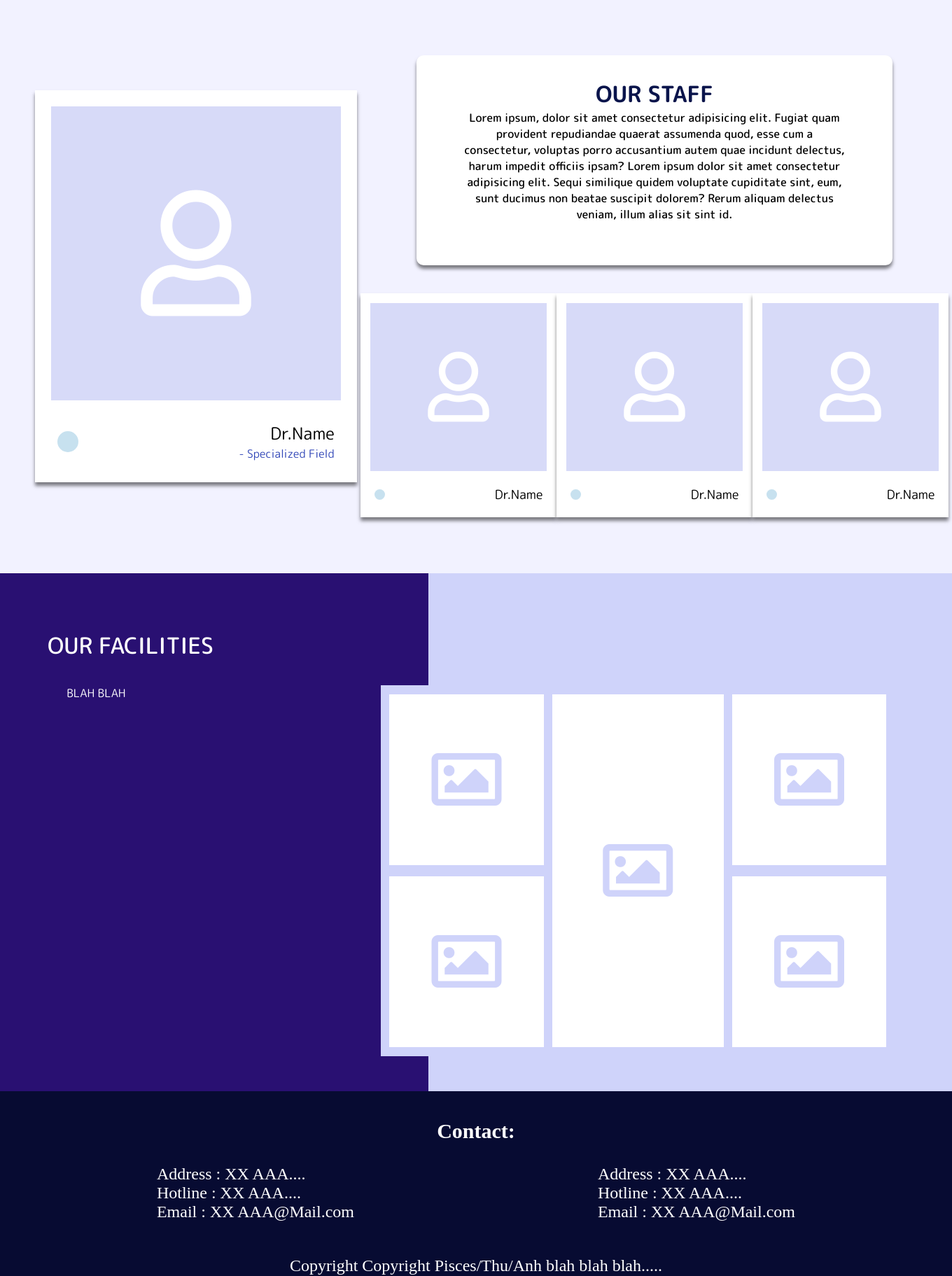
After one commit to Nqunhth/Web_HospitalManagement, a PHP site: page /About/aboutPage.html in a window 1360 px wide. The commit adds this page. Shown: the part 741-2564 px from the top of the page at 70% size. Run offline with PHP 8.4, Linux system fonts and the light colour scheme.

Commit message:
Update About page, fix -1

```diff
--- /dev/null
+++ b/About/aboutPage.html
@@ -0,0 +1,245 @@
+<!DOCTYPE html>
+<html>
+
+<head>
+    <meta charset="UTF-8">
+    <title>HealthCareManagement</title>
+    <link rel="stylesheet" href="../css/about.css">
+    <link rel="stylesheet" href="../icon/fontawesome-free-5.15.4-web/css/all.min.css">
+
+    <!--"Roboto" & "M PLUS Rounded 1c font" -->
+    <link rel="preconnect" href="https://fonts.googleapis.com">
+    <link rel="preconnect" href="https://fonts.gstatic.com" crossorigin>
+    <link href="https://fonts.googleapis.com/css2?family=M+PLUS+Rounded+1c:wght@100;300;400;500;700;800;900&family=Roboto:ital,wght@0,100;0,300;0,400;0,500;0,700;1,100;1,300;1,400;1,500;1,700&display=swap" rel="stylesheet">
+</head>
+
+<body>
+    <div class="about-page">
+        <div class="header__navbar">
+            <ul class="navbar--list">
+                <li class="navbar--item">
+                    <a href="/" class="navbar--item-link is-active-in-navbar">HOME</a>
+                </li>
+                <li class="navbar--item">
+                    <a href="" class="navbar--item-link">News</a>
+                </li>
+                <li class="navbar--item">
+                    <a href="../Doctor/patientCaring.html" class="navbar--item-link">Workspace</a>
+                </li>
+                <li class="navbar--item has-dropdown-menu">
+                    <a href="" class="navbar--item-link">About</a>
+                    <ul class="dropdown-menu">
+                        <li>
+                            <a href="">Our Hospital</a>
+                        </li>
+                        <li>
+                            <a href="">Our Staff</a>
+                        </li>
+                        <li>
+                            <a href=""> Our Facibilities</a>
+                        </li>
+                    </ul>
+                </li>
+                <li class="navbar--flex-spacer">
+                    <!-- Search Area -->
+                </li>
+                <li class="navbar--item">
+                    <a href="" class="navbar--item-link">LOGIN</a>
+                </li>
+            </ul>
+        </div>
+
+        <div class="body">
+            <div class="mini_nav">
+                <div class="mini_head">
+                    About
+                </div>
+                <div class="mini_card center">
+                    <ul class="opt_list center">
+                        <li class="index center">
+                            <button>
+                                <i class="fas fa-hospital icon"></i>
+                                Our Hospital
+                                <div class="current"></div>
+                            </button>
+                        </li>
+                        <li class="index center">
+                            <button>
+                                <i class="fas fa-user-md icon"></i>
+                                Our Staff
+                            </button>
+                        </li>
+                        <li class="index center">
+                            <button>
+                                <i class="fas fa-gem icon"></i>
+                                Our Facilities
+                            </button>
+                        </li>
+                    </ul>
+                </div>
+            </div>
+            <div class="content hospital">
+                <div class="photo">
+
+                </div>
+
+                <div class="p_card">
+                    <h1 class="h_title">OUR HOSPITAL</h1>
+                    <h2 class="h_slogan">Hospital Slogan</h2>
+                    <p class="h_content">
+                        Lorem ipsum, dolor sit amet consectetur adipisicing elit. Fugiat quam provident repudiandae quaerat assumenda quod, esse cum a consectetur, voluptas porro accusantium autem quae incidunt delectus, harum impedit officiis ipsam?
+                        Lorem ipsum dolor sit amet consectetur adipisicing elit. Sequi similique quidem voluptate cupiditate sint, eum, sunt ducimus non beatae suscipit dolorem? Rerum aliquam delectus veniam, illum alias sit sint id.
+                    </p>
+                </div>
+            </div>
+            <div class="content staff">
+                <div class="column center">
+                    <div class="doctor center">
+                        <div class="doc_photo center">
+                            <i class="far fa-user photo_icon"></i>
+                        </div>
+
+                        <div class="photo_foot center">
+                            <div class="circle"></div>
+
+                            <div class="doc_info">
+                                <p class="doc_name">Dr.Name</p>
+                                <p class="doc_field">- Specialized Field</p>
+                            </div>
+                        </div>
+
+                    </div>
+                </div>
+
+                <div class="column center take_remain_space">
+                    <div class="p_card center">
+                        <h1 class="d_title">OUR STAFF</h1>
+                        <p class="d_content">
+                            Lorem ipsum, dolor sit amet consectetur adipisicing elit. Fugiat quam provident repudiandae quaerat assumenda quod, esse cum a consectetur, voluptas porro accusantium autem quae incidunt delectus, harum impedit officiis ipsam?
+                            Lorem ipsum dolor sit amet consectetur adipisicing elit. Sequi similique quidem voluptate cupiditate sint, eum, sunt ducimus non beatae suscipit dolorem? Rerum aliquam delectus veniam, illum alias sit sint id.
+                        </p>
+                    </div>
+
+                    <ul class="doc_list">
+
+                        <li class="doctor center">
+                            <div class="doc_photo center">
+                                <i class="far fa-user photo_icon"></i>
+                            </div>
+
+                            <div class="photo_foot center">
+                                <div class="circle"></div>
+
+                                <div class="doc_info">
+                                    <p class="doc_name">Dr.Name</p>
+                                </div>
+                            </div>
+                        </li>
+                        <li class="doctor center">
+                            <div class="doc_photo center">
+                                <i class="far fa-user photo_icon"></i>
+                            </div>
+
+                            <div class="photo_foot center">
+                                <div class="circle"></div>
+
+                                <div class="doc_info">
+                                    <p class="doc_name">Dr.Name</p>
+                                </div>
+                            </div>
+                        </li>
+                        <li class="doctor center">
+                            <div class="doc_photo center">
+                                <i class="far fa-user photo_icon"></i>
+                            </div>
+
+                            <div class="photo_foot center">
+                                <div class="circle"></div>
+
+                                <div class="doc_info">
+                                    <p class="doc_name">Dr.Name</p>
+                                </div>
+                            </div>
+                        </li>
+
+                    </ul>
+                </div>
+            </div>
+            <div class="content facility">
+                <div class="fc_card">
+                    <h1 class="fc_title">OUR FACILITIES</h1>
+                    <p class="fc_content">
+                        BLAH BLAH
+                    </p>
+                </div>
+
+                <ul class="photo_list center">
+                    <li class="contain center">
+                        <div class="photo center">
+                            <i class="far fa-image photo_icon"></i>
+                        </div>
+                        <div class="photo center">
+                            <i class="far fa-image photo_icon"></i>
+                        </div>
+                    </li>
+                    <li class="contain center take_remain_space">
+                        <div class="photo whole center">
+                            <i class="far fa-image photo_icon"></i>
+                        </div>
+                    </li>
+                    <li class="contain center">
+                        <div class="photo center">
+                            <i class="far fa-image photo_icon"></i>
+                        </div>
+                        <div class="photo center">
+                            <i class="far fa-image photo_icon"></i>
+                        </div>
+                    </li>
+                </ul>
+            </div>
+        </div>
+
+        <div class="footer__content">
+            <div class="content-title">
+                <p>Contact:</p>
+            </div>
+            <div class="content-main">
+                <div class="main-column">
+                    <div class="column-content">
+                        <ul class="column-link-list">
+                            <li class="column-link-list-item">
+                                <p>Address : XX AAA....</p>
+                            </li>
+                            <li class="column-link-list-item">
+                                <p>Hotline : XX AAA....</p>
+                            </li>
+                            <li class="column-link-list-item">
+                                <p>Email : XX AAA@Mail.com</p>
+                            </li>
+                        </ul>
+                    </div>
+
+                </div>
+                <div class="main-column">
+                    <ul class="column-link-list">
+                        <li class="column-link-list-item">
+                            <p>Address : XX AAA....</p>
+                        </li>
+                        <li class="column-link-list-item">
+                            <p>Hotline : XX AAA....</p>
+                        </li>
+                        <li class="column-link-list-item">
+                            <p>Email : XX AAA@Mail.com</p>
+                        </li>
+                    </ul>
+                </div>
+            </div>
+            <div class="content-conclude">
+                <p>Copyright Copyright Pisces/Thu/Anh blah blah blah.....</p>
+                <p>More Thing Is Needed</p>
+            </div>
+        </div>
+    </div>
+</body>
+
+</html>
--- /dev/null
+++ b/css/about.css
@@ -0,0 +1,431 @@
+/* Reset CSS*/
+*{
+    padding: 0;
+    margin: 0;
+    box-sizing: border-box;
+    position: relative;
+}
+/* Hàng xài chung chung  */
+.center{
+    /* only for flex display */
+    display: flex;
+    align-items: center;
+    justify-content: center;
+}
+.take_remain_space{
+    flex: 1!important;
+    margin: 0!important;
+
+}
+
+
+/* Navbar Start */
+.header__navbar{
+    position: fixed;
+    top: 0px;
+    width: 100%;
+    height: 60px;
+    background-color: #5D5FEF;
+    box-shadow: rgba(0, 0, 0, 0.5) 0px 5px 5px;
+    z-index: 9999;
+}
+.navbar--list{
+    height: 60px;
+    list-style: none;
+    display: flex;
+    margin: 0 90px;
+}
+.navbar--item-link{
+    display: flex;
+    text-decoration: none;
+    align-items: center;
+    justify-content: center;
+}
+.navbar--item-link{
+    width: 160px;
+    height: 60px;
+    line-height: 60px;
+    padding: 0 1em;
+    position: relative;
+    color: white;
+    font-size: 24px;
+    font-weight: 700; /* Same as Bold */
+}
+.navbar--flex-spacer{
+    flex-grow: 1;
+}
+/*Current selected page*/
+.is-active-in-navbar{
+    background-color: #7C88F5;
+}
+.is-active-in-menu{
+    border-radius: 20px;
+    background-color:#D1E7F3;
+    font-weight: 700;
+}
+/*main__content navbar navbar_dropdown*/
+.has-dropdown-menu{
+    position: relative;
+}
+.dropdown-menu{
+    display: none;
+    width: auto;
+    position: absolute;
+    top: 100%;
+    left: 0;
+    background: #7C88F5;
+    list-style: none;
+}
+.dropdown-menu a{
+    white-space: nowrap;
+    text-decoration: none;
+    display: flex;
+    flex-direction: column;
+    align-items: center;
+    justify-content: center;
+}
+.dropdown-menu a{
+    width: 310px;
+    height: 50px;
+    color: white;
+    font-size: 24px;
+    font-weight: 500;
+}
+    /*navbar + dropdown effect*/
+.navbar--item a:hover{
+    background-color: #7C88F5;
+}
+.dropdown-menu a:hover{
+    background-color: #5A66D0;
+}
+.has-dropdown-menu:hover .dropdown-menu{
+    box-shadow: rgba(0, 0, 0, 0.5) 0px 5px 10px;
+    display: flex;
+    flex-direction: column;
+}
+.has-dropdown-menu:hover{
+    background-color: #7C88F5;
+}
+/* End Navbar */
+
+/* Start Body */
+.body{
+    height: max-content;
+    width: 100%;
+    display: flex;
+    flex-direction: column;
+    top: 60px;
+}
+.body .content{
+    background-color: #CFD3FA;
+    width: 100%;
+    height: calc(100vh - 120px);
+    font-family: 'M PLUS Rounded 1c', sans-serif;
+    font-weight: 500;
+}
+
+.body .mini_nav{
+    position: fixed;
+    z-index: 999;
+    right: 3vw;
+    top: calc(60px + 2vh);
+    display: flex;
+    flex-direction: column;
+    align-items: flex-end;
+
+}
+
+.mini_nav .mini_head{
+    text-align: center;
+    line-height: 40px;
+    background-color: #546ADE;
+    width: 100px;
+    height: 30px;
+    color: #fff;
+    font-family: 'Roboto', sans-serif;
+    border-top-left-radius: 50px;
+    border-top-right-radius: 10px;
+}
+.mini_nav .mini_card{
+    background-color: #fff;
+    height: 60px;
+    width: 520px;
+    z-index: 999;
+    border-radius: 50px 0 20px 20px;
+    box-shadow: rgba(0, 0, 0, 0.5) 0px 5px 5px;
+}
+.mini_nav .opt_list{
+    list-style-type: none;
+    height: 50px;
+}
+.mini_nav .index{
+
+}
+.mini_nav .icon{
+    color: #546ADE;
+    font-size: 30px;
+    line-height: 40px;
+    padding-right: 15px;
+}
+.mini_nav button{
+    border: none;
+    font-size: 16px;
+    font-weight: 400;
+    line-height: 40px;
+    background-color: #fff;
+    color: #546ADE;
+    padding: 0 15px;
+    border-radius: 25px;
+}
+.mini_nav button:hover{
+    background-color: rgba(67, 93, 241, 0.2);
+}
+.mini_nav .current{
+    background-color: #546ADE;
+    width: 100%;
+    height: 2px;
+    bottom: 5px;
+    /* display: none; */
+}
+
+
+.body .hospital{
+    /* none */
+}
+.hospital .photo{
+    height: inherit;
+    width: 50%;
+    left: 45%;
+    background-image: url('/img/hospital-img.jpg');
+    background-size: cover;
+    background-repeat: no-repeat;
+    background-position: center center;
+}
+.p_card{
+    position: absolute;
+    min-height: 85%;
+    height: max-content;
+    width: 42%;
+    background-color: #fff;
+    top: 50%;
+    transform: translate(0, -50%);
+    left: 7%;
+    box-shadow: rgba(0, 0, 0, 0.5) 0px 5px 5px;
+    border-radius: 10px;
+    display: flex;
+    flex-direction: column;
+}
+
+.p_card h1{
+    margin-top: 10%;
+    text-align: center;
+    line-height: 45px;
+    text-size-adjust: 30px;
+    color: #0A144B;
+}
+.p_card h2{
+    text-align: center;
+    text-size-adjust: 24px;
+    line-height: 31px;
+    color: #283DAC;
+    margin-bottom: 5%;
+}
+.p_card p{
+    margin: 0 10% 10% 10%;
+    text-align: center;
+}
+
+.body .staff{
+    background-color: #F2F2FF;
+    display: flex;
+    height: max-content;
+}
+.staff .column{
+    display: flex;
+    flex-direction: column;
+    width: max-content;
+    margin-left: 50px;
+}
+.staff .doctor{
+    background-color: #fff;
+    box-shadow: rgba(0, 0, 0, 0.5) 0px 5px 5px;
+    border-radius: 0px;
+    width: 460px;
+    height: 70vh;
+    flex-direction: column;
+}
+.staff .doc_photo{
+    background-color: #D7DAF8;
+    height: 75%;
+    width: 90%;
+    margin-top: 5%;
+    flex-direction: row;
+}
+.photo_icon{
+    font-size: 180px;
+    color: #fff;
+}
+.staff .photo_foot{
+    width: inherit;
+    flex: 1;
+    justify-content: space-between;
+}
+.staff .circle{
+    background-color: #C7E1EF;
+    height: 30px;
+    width: 30px;
+    border-radius: 15px;
+    margin-left: 7%;
+}
+.staff .doc_info{
+    margin-right: 7%;
+    text-align: right;
+}
+.doc_info .doc_name{
+    font-size: 24px;
+    color: #000;
+    font-weight: 400;
+}
+.doc_info .doc_field{
+    font-size: 16px;
+    color: #3348B8;
+    font-weight: 400;
+}
+.staff .p_card{
+    position: relative;
+    top: 0px;
+    transform: none;
+    left: 0px;
+
+    width: 50vw;
+    height: 300px;
+    min-height: 300px;
+    margin-top: 10vh;
+}
+.p_card .d_title{
+    margin-top: 5vh;
+}
+.staff .doc_list{
+    display: flex;
+    margin-top: 5vh;
+    margin-bottom: 10vh;
+    list-style-type: none;
+}
+.doc_list .doctor{
+    height: 320px;
+    width: 280px;
+}
+
+.doc_list .photo_icon{
+    font-size: 100px;
+}
+
+.doc_list .circle{
+    width: 15px;
+    height: 15px;
+}
+.doc_list .doc_name{
+    font-size: 18px;
+}
+
+.body .facility{
+    height: calc(100vh - 60px);
+}
+.facility .fc_card{
+    width: 45vw;
+    height: 100%;
+    background-color: #291072;
+}
+.facility .fc_title{
+    color: #fff;
+    position: absolute;
+    top: 10vh;
+    left: 5vw;
+
+    font-weight: 500;
+}
+.facility .fc_content{
+    color: #fff;
+    top: 20vh;
+    left: 7vw;
+    height: max-content;
+    width: 30vw;
+
+    font-weight: 400;
+}
+.facility .photo_list{
+    padding: 5px 0;
+    position: absolute;
+    left: 40vw;
+    top: 20vh;
+    background-color: #CFD3FA;
+    list-style-type: none;
+}
+.photo_list .contain{
+    height: 65vh;
+    width: 18vw;
+    flex-direction: column;
+    display: flex;
+    justify-content: space-around;
+}
+.photo_list .photo{
+    background-color: #fff;
+    height: 47%;
+    width: 90%;
+}
+.photo_list .whole{
+    height: 97%;
+    width: 100%;
+}
+.photo_list .photo_icon{
+    color: #CFD3FA;
+    font-size: 100px;
+}
+
+
+/* Body End */
+
+/*footer__main__content*/
+.footer__content{
+    width: 100%;
+    height: 360px;
+    background-color: #070B32;
+}
+.footer__content{
+    margin-top: 60px;
+    padding: 40px 50px;
+    color: white;
+    font-size: 24px;
+    font-weight: 400;
+}
+.content-title{
+    height: 65px;
+    text-align: center;
+    font-size: 30px;
+    font-weight: 700;
+}
+.content-main{
+    display: grid;
+    grid-template-columns: repeat(2,1fr);
+    justify-content: center;
+    align-content: center;
+}
+.main-column{
+    width: max-content;
+    margin: 0 auto;
+}
+.column-content{
+    width: max-content;
+
+}
+.column-link-list{
+    /* display: flex;   */
+    width: max-content;
+    flex-direction: column;
+    list-style: none;
+}
+.content-conclude{
+    padding-top: 50px;
+    text-align: center;
+}
+/* End Footer */
```
Also changed, not shown: css/main.css (+46 -16 lines), index.html (+8 -2 lines), 1 other file.
